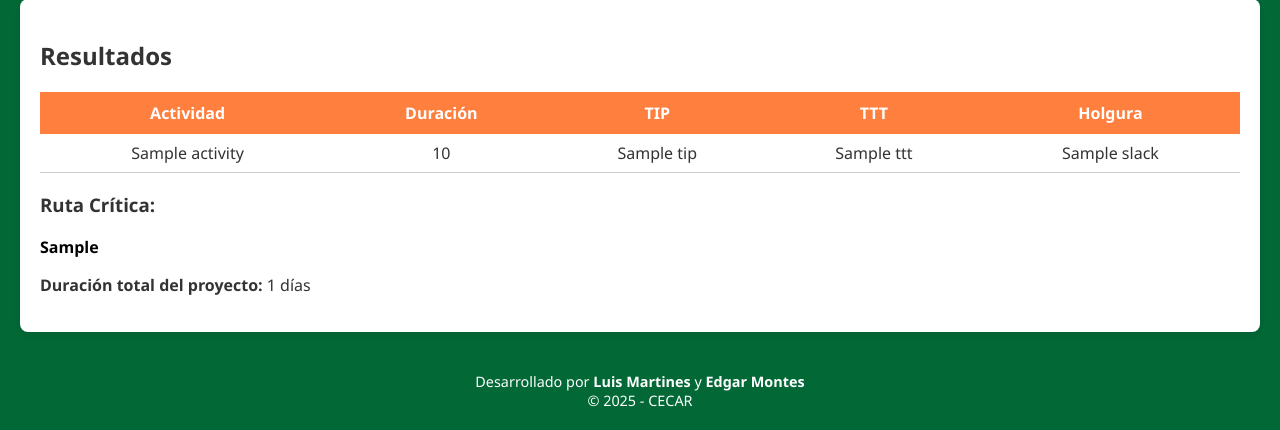
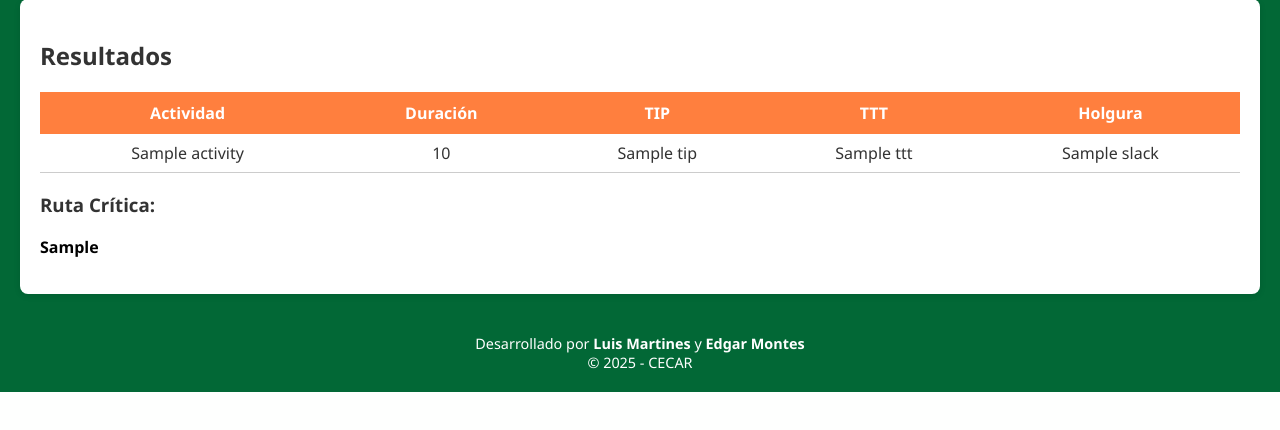
Before and after one commit to EdgarMontesMarquez/Cpm-RutaCritica, a Flask app: template templates/index.html in a window 1280 px wide. Shown: the part 414-844 px from the top of the page. After the commit the page ends 806 px from the top, so only its background shows below. Run offline with Flask 3, Linux system fonts and the light colour scheme; the template is opened without the code that fills it: most values are stand-ins (such as "Sample title", 1, 10 or a date in 2020).

Commit message:
dejando como se clono

```diff
--- a/app.py
+++ b/app.py
@@ -35,9 +35,7 @@ def calculate_cpm(activities):
     for act in activities:
         act.slack = act.TTT - act.TIP
 
-    total_duration = max((a.TIP + a.duration) for a in activities)
-    return activities, [a.name for a in activities if a.slack == 0], total_duration
-
+    return activities, [a.name for a in activities if a.slack == 0]
 
 @app.route('/', methods=['GET', 'POST'])
 def index():
@@ -58,8 +56,7 @@ def index():
                     continue
 
         if activities:
-            cpm, critical_path, total_duration = calculate_cpm(activities)
-
+            cpm, critical_path = calculate_cpm(activities)
 
     # Número de filas a mostrar siempre es igual al número de entradas ingresadas o al menos 3
     num_rows = max(len(names), 3)
@@ -71,8 +68,7 @@ def index():
         names=names,
         durations=durations,
         precedences=precedences,
-        num_rows=num_rows,
-        total_duration=total_duration
+        num_rows=num_rows
     )
 
 
--- a/templates/index.html
+++ b/templates/index.html
@@ -133,8 +133,6 @@
 
         <h3>Ruta Crítica:</h3>
         <p class="critical">{{ critical_path | join(' → ') }}</p>
-        <p><strong>Duración total del proyecto:</strong> {{ total_duration }} días</p>
-
     </div>
     {% endif %}
 
```
